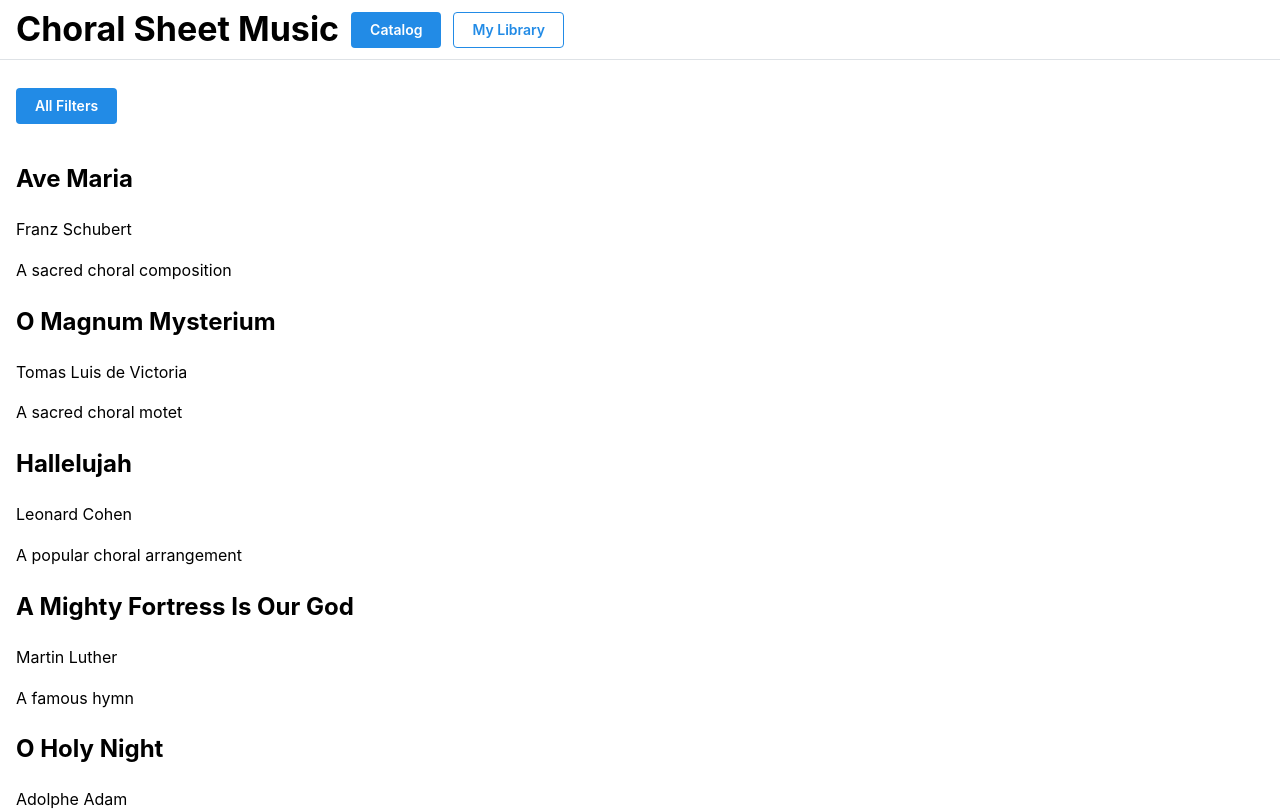
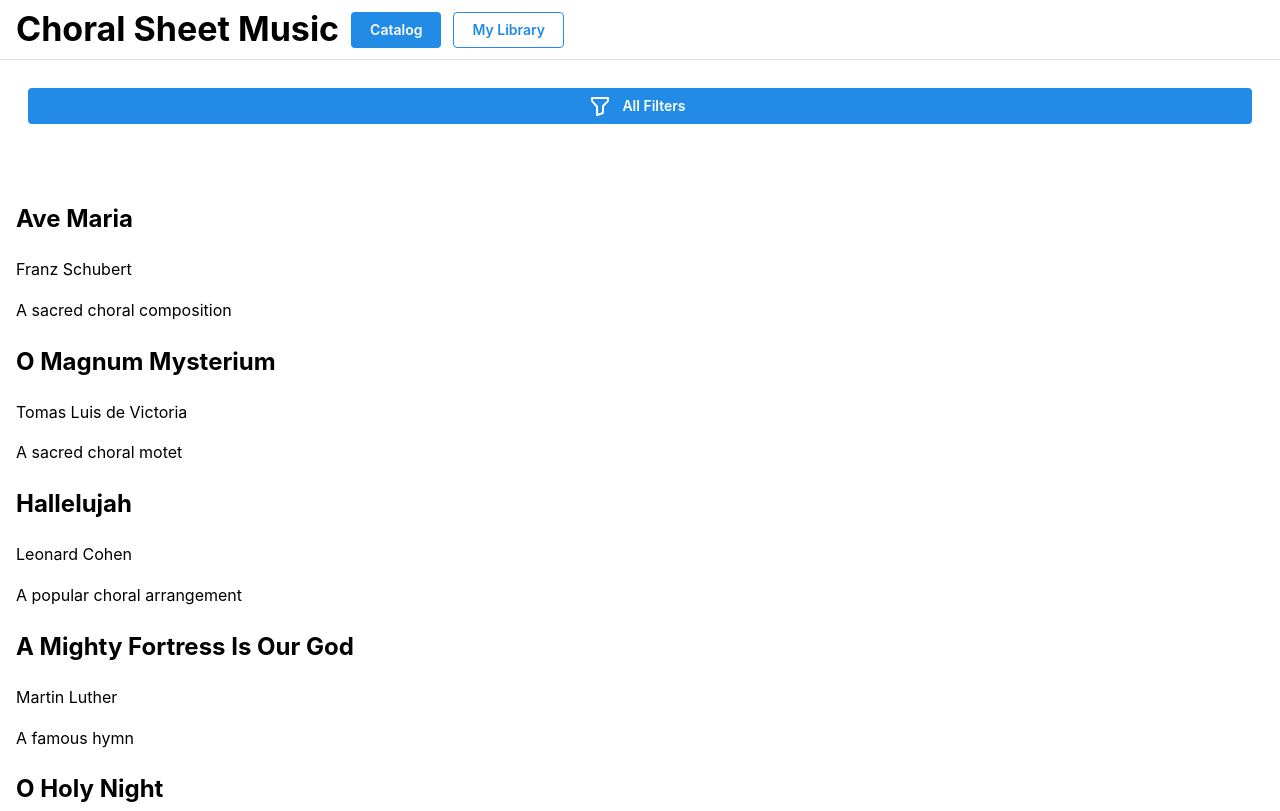
Before and after one commit to smophat7/cs356-choral-catalog, a React (Vite) app: page /catalog in a window 1280 px wide. Shown: the top 811 px of the page. Built offline with nearby package versions, Linux system fonts and the light colour scheme.

Commit message:
Sticky all filters button w/ icon

```diff
--- a/package.json
+++ b/package.json
@@ -12,6 +12,7 @@
   "dependencies": {
     "@mantine/core": "7.6.1",
     "@mantine/hooks": "7.6.1",
+    "@tabler/icons-react": "^3.1.0",
     "react": "^18.2.0",
     "react-dom": "^18.2.0",
     "react-router-dom": "^6.22.3"
--- a/src/App.tsx
+++ b/src/App.tsx
@@ -6,6 +6,7 @@ import { AppShell, MantineProvider } from "@mantine/core";
 
 import AppHeader from "./components/AppHeader";
 import AppRoutes from "./components/AppRoutes";
+import { APP_HEADER_HEIGHT } from "./constants";
 import { parseSongData, RawSongData } from "./data/parseSongData";
 import songData from "./data/songs.json";
 import { theme } from "./theme";
@@ -20,7 +21,7 @@ export default function App() {
 
   return (
     <MantineProvider theme={theme}>
-      <AppShell header={{ height: 60 }} padding="md">
+      <AppShell header={{ height: APP_HEADER_HEIGHT }} padding="md">
         <AppHeader />
         <AppShell.Main h="100dvh">
           <AppRoutes songs={songs} />
--- a/src/components/Search.tsx
+++ b/src/components/Search.tsx
@@ -7,6 +7,7 @@ import {
   CloseIcon,
   ComboboxData,
   ComboboxItem,
+  Container,
   Group,
   Modal,
   MultiSelect,
@@ -14,7 +15,9 @@ import {
   Stack,
 } from "@mantine/core";
 import { useDisclosure } from "@mantine/hooks";
+import { IconFilter } from "@tabler/icons-react";
 
+import { APP_HEADER_HEIGHT } from "../constants";
 import { MusicalPeriod, Song } from "../types";
 import Filter from "./Filter";
 
@@ -80,7 +83,16 @@ const Search: React.FC<Props> = ({ allSongs, onFilterChange }) => {
 
   return (
     <>
-      <Box>
+      <Stack
+        w="100%"
+        pos="sticky"
+        top={APP_HEADER_HEIGHT}
+        p="sm"
+        bg="var(--mantine-color-body)"
+      >
+        <Button onClick={open} leftSection={<IconFilter />} fullWidth>
+          All Filters
+        </Button>
         <Group pb="sm">
           {languageFilter && (
             <Chip
@@ -116,8 +128,7 @@ const Search: React.FC<Props> = ({ allSongs, onFilterChange }) => {
             </Chip>
           )}
         </Group>
-        <Button onClick={open}>All Filters</Button>
-      </Box>
+      </Stack>
       <Modal title="All Filters" opened={opened} onClose={close} centered>
         <Stack>
           <Filter title="Musical Period">
--- /dev/null
+++ b/src/constants.ts
@@ -0,0 +1 @@
+export const APP_HEADER_HEIGHT = 60;
```
Also changed, not shown: 2 other files (tests, documents, lock files or other folders).
